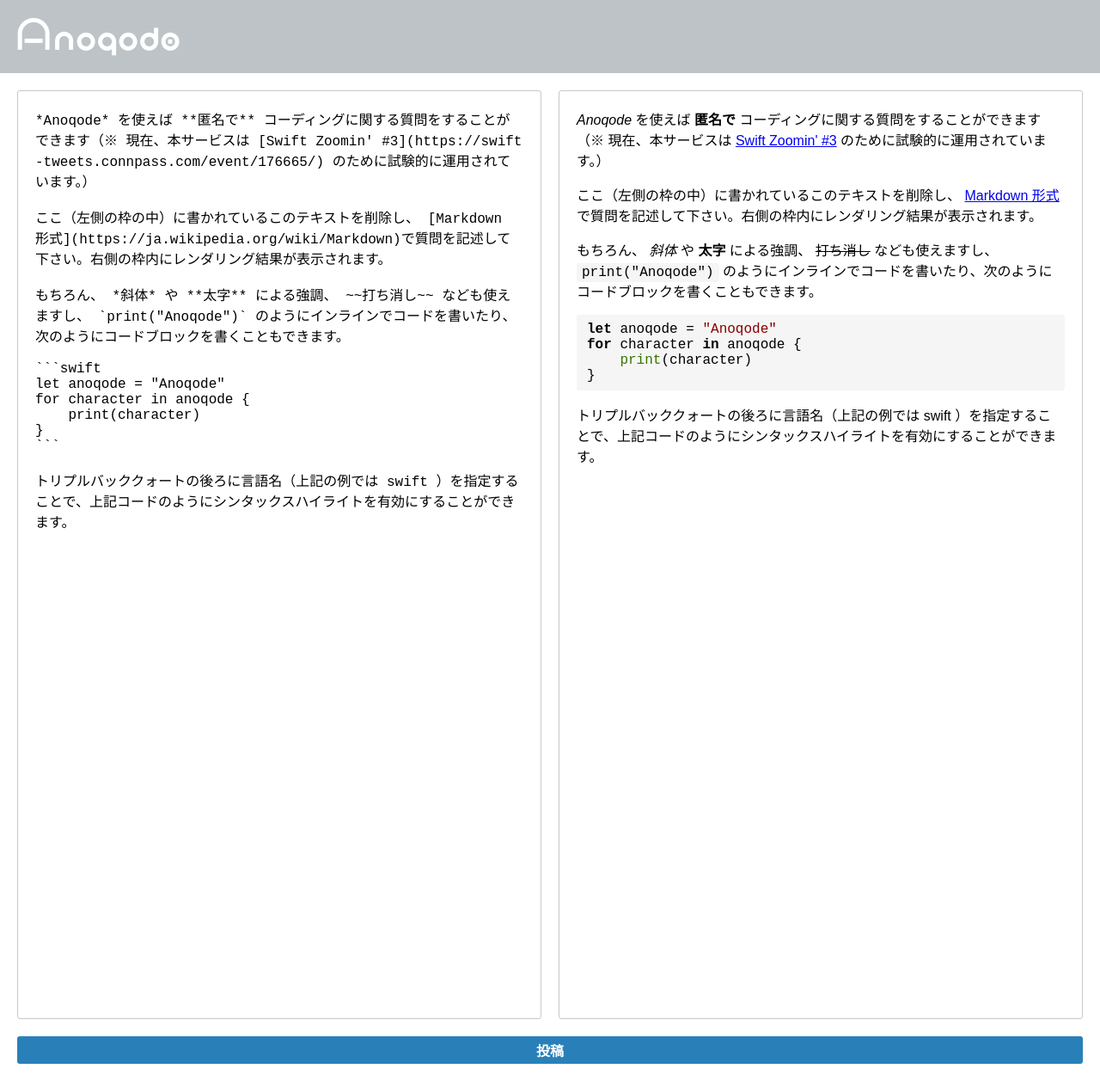
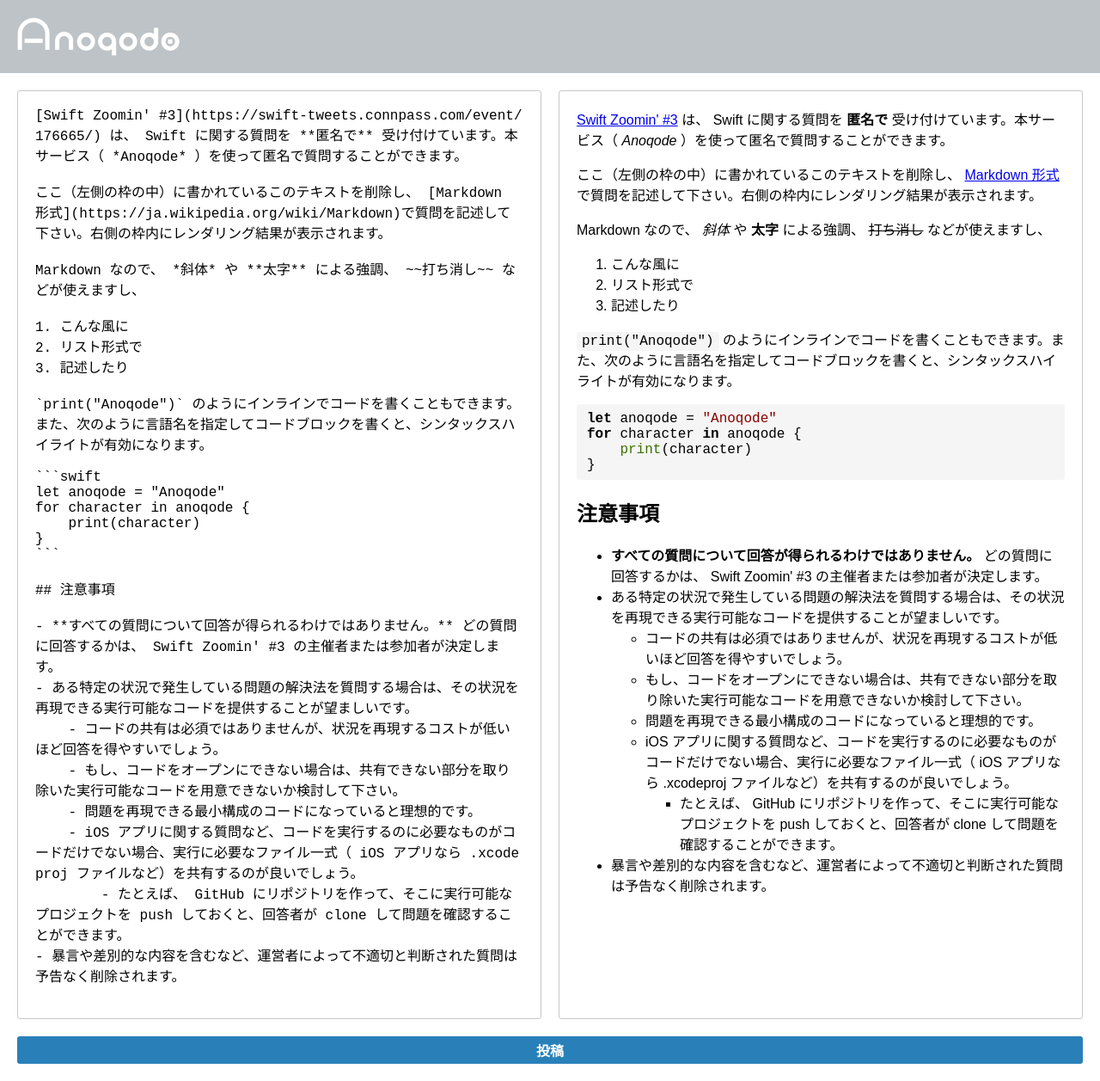
Before and after one commit to anoqode/anoqode.github.io, a Jekyll site: the page built from index.html, in a window 1280 px wide. Shown: the whole page at 86% size. Built offline with Jekyll 4.4.1, drawn with Linux system fonts in a browser that asks for light colours.

Commit message:
Update default text

````diff
--- a/index.html
+++ b/index.html
@@ -9,11 +9,17 @@
 <div id="editor">
     <div class="aq-main">
         <textarea class="aq-input" name="message">
-*Anoqode* を使えば **匿名で** コーディングに関する質問をすることができます（※ 現在、本サービスは [Swift Zoomin' #3](https://swift-tweets.connpass.com/event/176665/) のために試験的に運用されています。）
+[Swift Zoomin' #3](https://swift-tweets.connpass.com/event/176665/) は、 Swift に関する質問を **匿名で** 受け付けています。本サービス（ *Anoqode* ）を使って匿名で質問することができます。
 
 ここ（左側の枠の中）に書かれているこのテキストを削除し、 [Markdown 形式](https://ja.wikipedia.org/wiki/Markdown)で質問を記述して下さい。右側の枠内にレンダリング結果が表示されます。
 
-もちろん、 *斜体* や **太字** による強調、 ~~打ち消し~~ なども使えますし、 `print("Anoqode")` のようにインラインでコードを書いたり、次のようにコードブロックを書くこともできます。
+Markdown なので、 *斜体* や **太字** による強調、 ~~打ち消し~~ などが使えますし、
+
+1. こんな風に
+2. リスト形式で
+3. 記述したり
+
+`print("Anoqode")` のようにインラインでコードを書くこともできます。また、次のように言語名を指定してコードブロックを書くと、シンタックスハイライトが有効になります。
 
 ```swift
 let anoqode = "Anoqode"
@@ -22,7 +28,16 @@
 }
 ```
 
-トリプルバッククォートの後ろに言語名（上記の例では swift ）を指定することで、上記コードのようにシンタックスハイライトを有効にすることができます。
+## 注意事項
+
+- **すべての質問について回答が得られるわけではありません。** どの質問に回答するかは、 Swift Zoomin' #3 の主催者または参加者が決定します。
+- ある特定の状況で発生している問題の解決法を質問する場合は、その状況を再現できる実行可能なコードを提供することが望ましいです。
+    - コードの共有は必須ではありませんが、状況を再現するコストが低いほど回答を得やすいでしょう。
+    - もし、コードをオープンにできない場合は、共有できない部分を取り除いた実行可能なコードを用意できないか検討して下さい。
+    - 問題を再現できる最小構成のコードになっていると理想的です。
+    - iOS アプリに関する質問など、コードを実行するのに必要なものがコードだけでない場合、実行に必要なファイル一式（ iOS アプリなら .xcodeproj ファイルなど）を共有するのが良いでしょう。
+        - たとえば、 GitHub にリポジトリを作って、そこに実行可能なプロジェクトを push しておくと、回答者が clone して問題を確認することができます。
+- 暴言や差別的な内容を含むなど、運営者によって不適切と判断された質問は予告なく削除されます。
 </textarea>
         <div class="aq-output"></div>
     </div>
````
